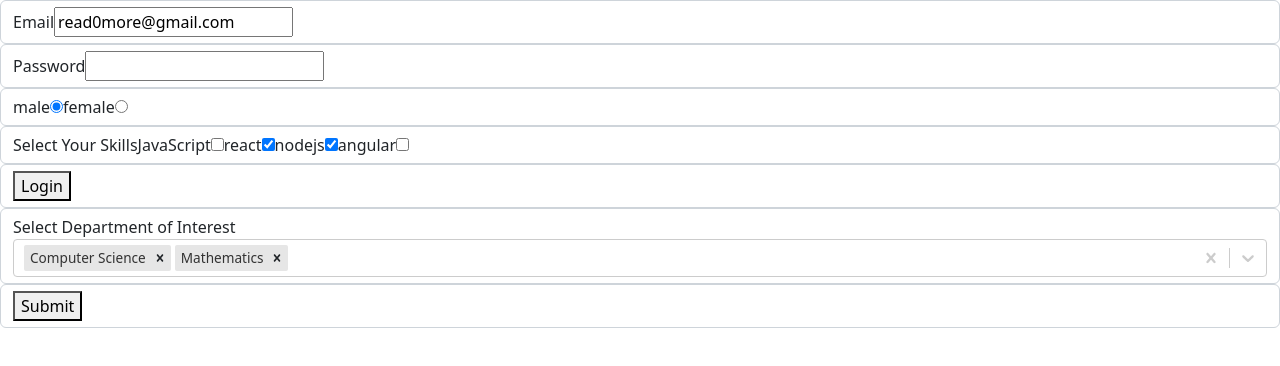
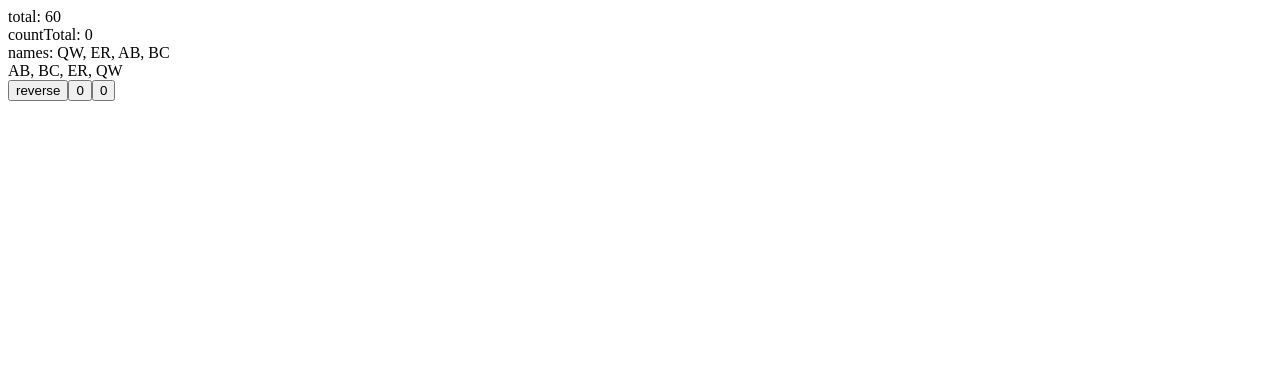
Before and after one commit to read0more/vite-react-ts, a React (Vite) app: page /sort in a window 1280 px wide. Shown: the top 366 px of the page. Built offline with nearby package versions, Linux system fonts and the light colour scheme.

Commit message:
:sparkles: react-router with code splitting

```diff
--- a/package.json
+++ b/package.json
@@ -15,6 +15,7 @@
     "react-bootstrap": "2.6.0",
     "react-dom": "^18.2.0",
     "react-hook-form": "^7.40.0",
+    "react-router-dom": "^6.6.0",
     "react-select": "^5.7.0"
   },
   "devDependencies": {
--- a/src/App.tsx
+++ b/src/App.tsx
@@ -1,47 +1,5 @@
-import { useCallback, useMemo, useReducer, useState } from "react";
-import Register from "./components/register/Register";
-import Names from "./Names";
-import SortedList from "./SortedList";
-import ReactHookForm from "./components/ReactHookForm";
-
 function App() {
-  const [numbers] = useState([10, 20, 30]);
-  const [count1, setCount1] = useState(0);
-  const [count2, setCount2] = useState(0);
-  const [key, setKey] = useState(1);
-
-  const total = useMemo(() => numbers.reduce((acc, number) => acc + number, 0), [numbers]);
-  const countTotal = count1 + count2;
-  const [list] = useState(["QW", "ER", "AB", "BC"]);
-  const sortFunc = useCallback((a: string, b: string) => a.localeCompare(b) * key, [key]);
-
-  return (
-    <div className='App'>
-      {/*
-      part 1. about useReducer
-      <Names />
-      */}
-
-      {/*
-      part 2. about useCallback, useMemo
-      <Names />
-      */}
-
-      {/*
-      <div>total: {total}</div>
-      <div>countTotal: {countTotal}</div>
-      <div>names: {list.join(', ')}</div>
-      <SortedList list={list} sortFunc={sortFunc} />
-      <button onClick={() => setKey(key * -1)}>reverse</button>
-      <button onClick={() => setCount1(count1 + 1)}>{count1}</button>
-      <button onClick={() => setCount2(count2 + 1)}>{count2}</button> */}
-      {/*
-      part 3. about react-testing-library
-      <Register />
-      */}
-      <ReactHookForm />
-    </div>
-  );
+  return <div className='App'></div>;
 }
 
 export default App;
--- a/src/main.tsx
+++ b/src/main.tsx
@@ -1,10 +1,42 @@
-import React from 'react'
-import ReactDOM from 'react-dom/client'
-import App from './App'
-import "bootstrap/dist/css/bootstrap.min.css";
+import React, { lazy, Suspense } from "react";
+import ReactDOM from "react-dom/client";
+import {
+  createBrowserRouter,
+  RouterProvider,
+} from "react-router-dom";
+// import Root from "./routes/Root";
+// import Names from "./routes/Names";
+// import Sort from "./routes/Sort";
+// import FormForTest from "./routes/FormForTest";
 
-ReactDOM.createRoot(document.getElementById('root') as HTMLElement).render(
+const Root = lazy(() => import("./routes/Root"));
+const Names = lazy(() => import("./routes/Names"));
+const Sort = lazy(() => import("./routes/Sort"));
+const FormForTest = lazy(() => import("./routes/FormForTest"));
+
+const router = createBrowserRouter([
+  {
+    path: "/",
+    element: <Root />,
+  },
+  {
+    path: "/names",
+    element: <Names />,
+  },
+  {
+    path: "/sort",
+    element: <Sort />,
+  },
+  {
+    path: "/test-tutorial",
+    element: <FormForTest />,
+  }
+]);
+
+ReactDOM.createRoot(document.getElementById("root") as HTMLElement).render(
   <React.StrictMode>
-    <App />
+    <Suspense fallback={<div>Loading...</div>}>
+      <RouterProvider router={router} />
+    </Suspense>
   </React.StrictMode>
-)
+);
--- a/src/components/ReactHookForm/index.tsx
+++ b/src/routes/FormForTest.tsx
@@ -1,7 +1,7 @@
 import React, { useRef } from "react";
-import ControllerForm from "./ControllerForm";
 import { useForm } from "react-hook-form";
 import { Form } from "react-bootstrap";
+import ControllerForm from "../components/FormForTest/ControllerForm";
 
 type Inputs = {
   email: string;
--- /dev/null
+++ b/src/routes/Root.tsx
@@ -0,0 +1,17 @@
+import { Link } from "react-router-dom";
+
+export default function Root() {
+  return (
+    <ul>
+      <li>
+        <Link to={`names`}>About useReducer</Link>
+      </li>
+      <li>
+        <Link to={`sort`}>About useCallback, useMemo</Link>
+      </li>
+      <li>
+        <Link to={`test-tutorial`}>react-testing-library</Link>
+      </li>
+    </ul>
+  );
+}
--- /dev/null
+++ b/src/routes/Sort.tsx
@@ -0,0 +1,32 @@
+import React, { useCallback, useMemo, useState } from "react";
+import SortedList from "../components/SortedList";
+
+export default function Sort() {
+  const [numbers] = useState([10, 20, 30]);
+  const [count1, setCount1] = useState(0);
+  const [count2, setCount2] = useState(0);
+  const [key, setKey] = useState(1);
+
+  const total = useMemo(
+    () => numbers.reduce((acc, number) => acc + number, 0),
+    [numbers]
+  );
+  const countTotal = count1 + count2;
+  const [list] = useState(["QW", "ER", "AB", "BC"]);
+  const sortFunc = useCallback(
+    (a: string, b: string) => a.localeCompare(b) * key,
+    [key]
+  );
+
+  return (
+    <>
+      <div>total: {total}</div>
+      <div>countTotal: {countTotal}</div>
+      <div>names: {list.join(", ")}</div>
+      <SortedList list={list} sortFunc={sortFunc} />
+      <button onClick={() => setKey(key * -1)}>reverse</button>
+      <button onClick={() => setCount1(count1 + 1)}>{count1}</button>
+      <button onClick={() => setCount2(count2 + 1)}>{count2}</button>
+    </>
+  );
+}
--- a/tsconfig.json
+++ b/tsconfig.json
@@ -14,7 +14,7 @@
     "resolveJsonModule": true,
     "isolatedModules": true,
     "noEmit": true,
-    "jsx": "react-jsx"
+    "jsx": "react-jsx",
   },
   "include": ["src"],
   "references": [{ "path": "./tsconfig.node.json" }]
```
Also changed, not shown: src/components/FormForTest/ControllerForm.tsx (renamed from src/components/ReactHookForm/ControllerForm.tsx), src/components/SortedList.tsx (renamed from src/SortedList.tsx), src/routes/Names.tsx (renamed from src/Names.tsx), 1 other file (tests, documents, lock files or other folders).
